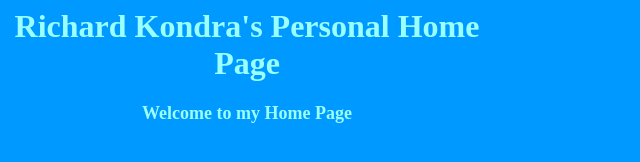
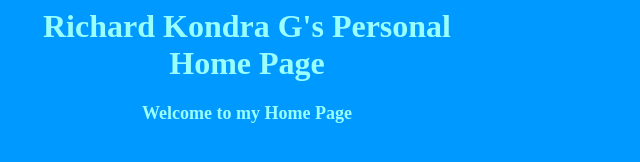
Before and after one commit to RichardKondraG/RichardKondraG.github.io, a plain HTML site: page index.html in a window 1280 px wide. Shown: the whole page, without its empty margins (0-640 px from the left). Drawn offline with Linux system fonts and the light colour scheme.

Commit message:
Update index.html

```diff
--- a/index.html
+++ b/index.html
@@ -3,5 +3,5 @@
 <body background="Sun.jpeg" bgcolor="#0099FF" text="#99FFFF" link="#00FFFFF" alink="#FFFFFF" vlink="#99CCCC">
 <table cellspacing="0" cellpadding="0" border="0">
   <tr>
-    <td width="478" height="780" valign="top"><h1 align="center"> Richard Kondra's Personal Home Page</h1>
+    <td width="478" height="780" valign="top"><h1 align="center"> Richard Kondra G's Personal Home Page</h1>
       <h1 align="center"><font size="4">Welcome to my Home Page</font></h1>
```
